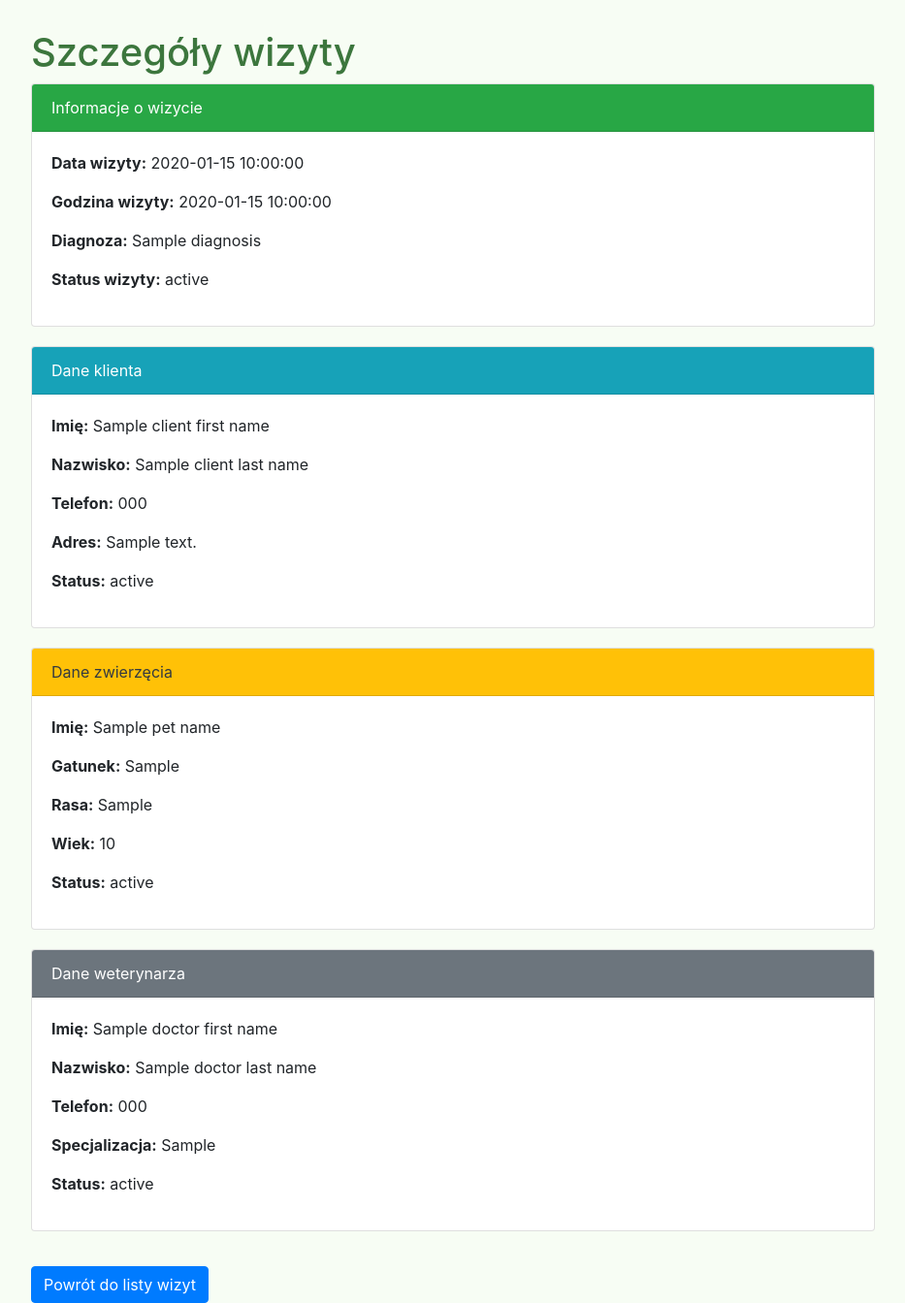
After one commit to DominikHebda/VetCRM, a Python web app: template WebApp/Templates/visit_details.html in a window 1280 px wide. The commit adds this page. Shown: the whole page at 97% size, without its empty margins (173-1106 px from the left). Run offline with Jinja, Linux system fonts and the light colour scheme; the template is opened without the code that fills it: most values are stand-ins (such as "Sample title", 1, 10 or a date in 2020); some libraries are stand-ins or nearby versions.

Commit message:
Added a visit details view, including veterinarian, client, and animal details. Improved client list view (action buttons)

```diff
--- /dev/null
+++ b/WebApp/Templates/visit_details.html
@@ -0,0 +1,74 @@
+<!DOCTYPE html>
+<html lang="pl">
+<head>
+    <meta charset="UTF-8">
+    <meta name="viewport" content="width=device-width, initial-scale=1.0">
+    <title>Szczegóły wizyty - VetCRM</title>
+    <link href="https://stackpath.bootstrapcdn.com/bootstrap/4.5.2/css/bootstrap.min.css" rel="stylesheet">
+    <style>
+        body { background-color: #f7fdf4; }
+        h1 { color: #3c763d; }
+        table th, table td { vertical-align: middle; }
+        .container { max-width: 900px; padding-top: 30px; margin: 0 auto; }
+        .card { margin-bottom: 20px; }
+    </style>
+</head>
+<body>
+    <div class="container">
+        <h1>Szczegóły wizyty</h1>
+
+        <div class="card">
+            <div class="card-header bg-success text-white">
+                Informacje o wizycie
+            </div>
+            <div class="card-body">
+                <p><strong>Data wizyty:</strong> {{ visit_date }}</p>
+                <p><strong>Godzina wizyty:</strong> {{ visit_time }}</p>
+                <p><strong>Diagnoza:</strong> {{ diagnosis }}</p>
+                <p><strong>Status wizyty:</strong> {{ appointment_status }}</p>
+            </div>
+        </div>
+
+        <div class="card">
+            <div class="card-header bg-info text-white">
+                Dane klienta
+            </div>
+            <div class="card-body">
+                <p><strong>Imię:</strong> {{ client_first_name }}</p>
+                <p><strong>Nazwisko:</strong> {{ client_last_name }}</p>
+                <p><strong>Telefon:</strong> {{ client_phone }}</p>
+                <p><strong>Adres:</strong> {{ client_address }}</p>
+                <p><strong>Status:</strong> {{ client_status }}</p>
+            </div>
+        </div>
+
+        <div class="card">
+            <div class="card-header bg-warning text-dark">
+                Dane zwierzęcia
+            </div>
+            <div class="card-body">
+                <p><strong>Imię:</strong> {{ pet_name }}</p>
+                <p><strong>Gatunek:</strong> {{ pet_species }}</p>
+                <p><strong>Rasa:</strong> {{ pet_breed }}</p>
+                <p><strong>Wiek:</strong> {{ pet_age }}</p>
+                <p><strong>Status:</strong> {{ pet_status }}</p>
+            </div>
+        </div>
+
+        <div class="card">
+            <div class="card-header bg-secondary text-white">
+                Dane weterynarza
+            </div>
+            <div class="card-body">
+                <p><strong>Imię:</strong> {{ doctor_first_name }}</p>
+                <p><strong>Nazwisko:</strong> {{ doctor_last_name }}</p>
+                <p><strong>Telefon:</strong> {{ doctor_phone }}</p>
+                <p><strong>Specjalizacja:</strong> {{ doctor_specialization }}</p>
+                <p><strong>Status:</strong> {{ doctor_status }}</p>
+            </div>
+        </div>
+
+        <a href="/visits_list/" class="btn btn-primary mt-3">Powrót do listy wizyt</a>
+    </div>
+</body>
+</html>
```
Also changed, not shown: Database/operations_visits.py (+23 -0 lines), WebApp/Templates/clients_list.html (+2 -8 lines), WebApp/Templates/visit_details.py (added, +84 -0 lines), WebApp/server.py (+40 -1 lines).
